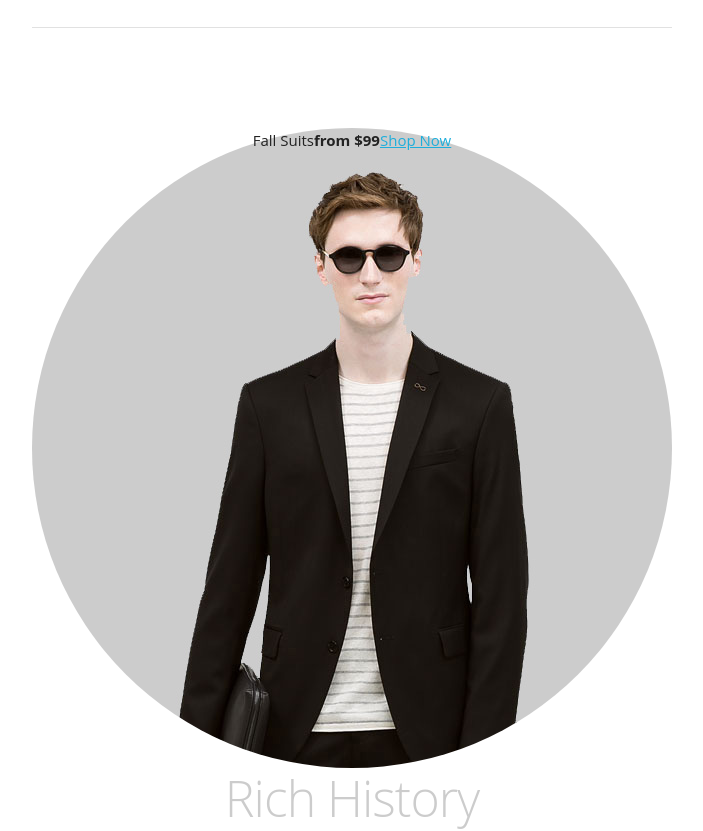
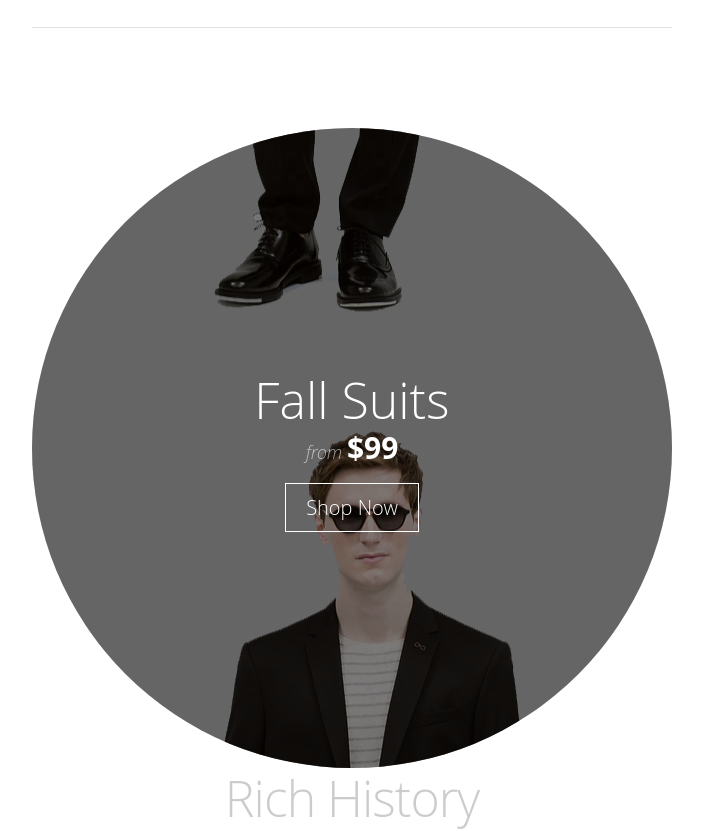
Before and after one commit to scapp281/Website-s-Day, a plain HTML site: page Parallax/index.html in a window 1280 px wide. Shown: the part 2151-2982 px from the top of the page, without its empty margins (288-991 px from the left). Drawn offline with Linux system fonts and the light colour scheme.

Commit message:
add promoscope

```diff
--- a/Parallax/css/style.css
+++ b/Parallax/css/style.css
@@ -1,22 +1,27 @@
 body {
     font-family: "Open Sans", sans-serif;
 }
+
 h1 {
     color: #ccc;
     font-weight: 300;
 }
+
 figure {
     margin: auto;
 }
+
 .content article {
     padding: 100px 0;
     max-width: 640px;
     margin: 0 auto;
     text-align: center;
 }
+
 img {
     max-width: 100%;
 }
+
 
 /*header*/
 
@@ -29,6 +34,7 @@ img {
     overflow: hidden;
     /* hide the overflow of fore bird*/
 }
+
 .logo {
     height: 100px;
     width: 100%;
@@ -39,6 +45,7 @@ img {
     top: 50%;
     margin-top: -50px;
 }
+
 .fore-bird {
     width: 960px;
     height: 733px;
@@ -48,6 +55,7 @@ img {
     margin-left: -480px;
     margin-top: 380px;
 }
+
 .back-bird {
     width: 960px;
     height: 298px;
@@ -57,11 +65,13 @@ img {
     margin-left: -480px;
 }
 
-/**Landing Element*/
+
+/*Landing Element*/
 
 .clothes-pics {
     margin-bottom: 100px;
 }
+
 .clothes-pics figure {
     margin-bottom: 20px;
     position: relative;
@@ -71,17 +81,20 @@ img {
     overflow: hidden;
     cursor: pointer;
 }
+
 .clothes-pics figure.is-showing {
     opacity: 1;
     transform: translateX(0px);
 }
+
 .clothes-pics figure img {
     display: block;
     transform: scale(1);
     transition: all 0.3s ease-in-out;
 }
 
-/**Showing caption inside picture */
+
+/*Showing caption inside picture */
 
 .clothes-pics figcaption {
     position: absolute;
@@ -92,20 +105,71 @@ img {
     padding: 2px 8px;
     font-size: 11px;
 }
+
 .clothes-pics figure:hover figcaption {
     left: 0%;
     transition: all 0.5s ease-in-out;
 }
+
 .clothes-pics figure:hover img {
     transform: scale(1.1);
 }
+
 
 /*Periscope*/
 
 .large-window {
     height: 640px;
-    background: url('../images/model2.jpg') top center no-repeat;
+    background: url('../images/model2.jpg') center 0px repeat-y;
     background-attachment: fixed;
     margin-top: 100px;
     border-radius: 50%;
+    position: relative;
 }
+
+.large-window .window-tint {
+    background-color: rgba(0, 0, 0, 0.5);
+    position: absolute;
+    top: 0;
+    left: 0;
+    right: 0;
+    bottom: 0;
+    border-radius: 50%;
+    display: flex;
+    justify-content: center;
+    align-items: center;
+    opacity: 0;
+}
+
+.large-window .promo-text {
+    color: white;
+    font-weight: 100;
+    font-size: 50px;
+    line-height: 1.2;
+}
+
+.large-window .promo-text strong {
+    display: block;
+    font-size: 30px;
+}
+
+.large-window .promo-text span {
+    font-weight: 300;
+    font-size: 18px;
+    font-style: italic;
+    color: rgba(255, 255, 255, 0.6);
+}
+
+.large-window .promo-text .window-cta {
+    font-size: 20px;
+    text-decoration: none;
+    color: white;
+    border: 1px solid white;
+    padding: 10px 20px;
+    transition: all 0.3s ease-in-out;
+}
+
+.large-window .promo-text .window-cta:hover {
+    background: white;
+    color: black;
+}
--- a/Parallax/js/functions.js
+++ b/Parallax/js/functions.js
@@ -21,4 +21,19 @@ $(window).scroll(function () {
             }, (700 * (Math.exp(i * 0.14))) - 700);
         });
     }
+
+    // Promoscope
+    if (wScroll > $('.large-window').offset().top - $(window).height()) {
+
+        $('.large-window').css({
+            'background-position': 'center ' + (wScroll - $('.large-window').offset().top) + 'px'
+        });
+
+        var opacity = (wScroll - $('.large-window').offset().top + 400) / (wScroll / 5);
+
+        $('.window-tint').css({
+            'opacity': opacity
+        });
+
+    }
 });
```
Also changed, not shown: Parallax/index.html (+1 -1 lines).
